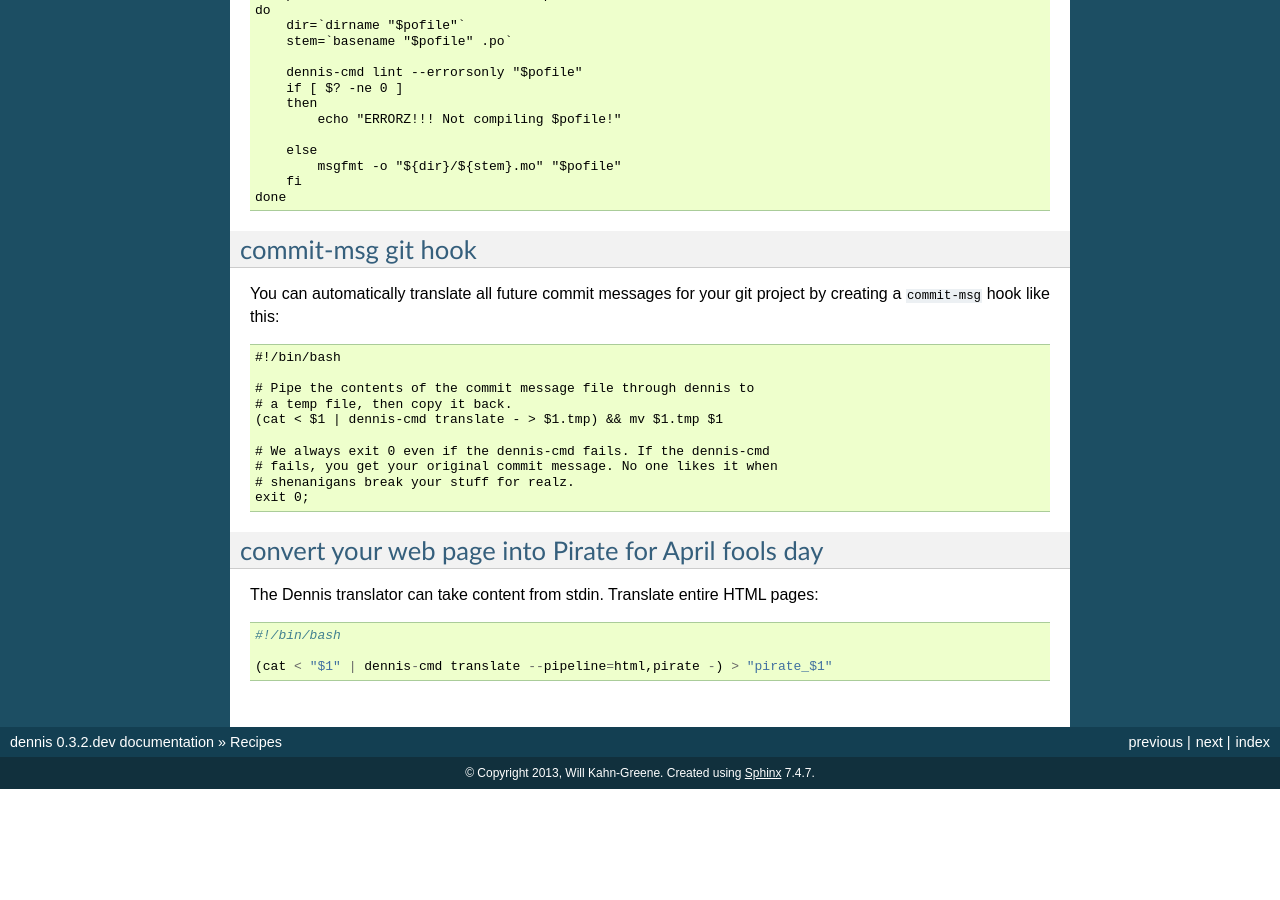
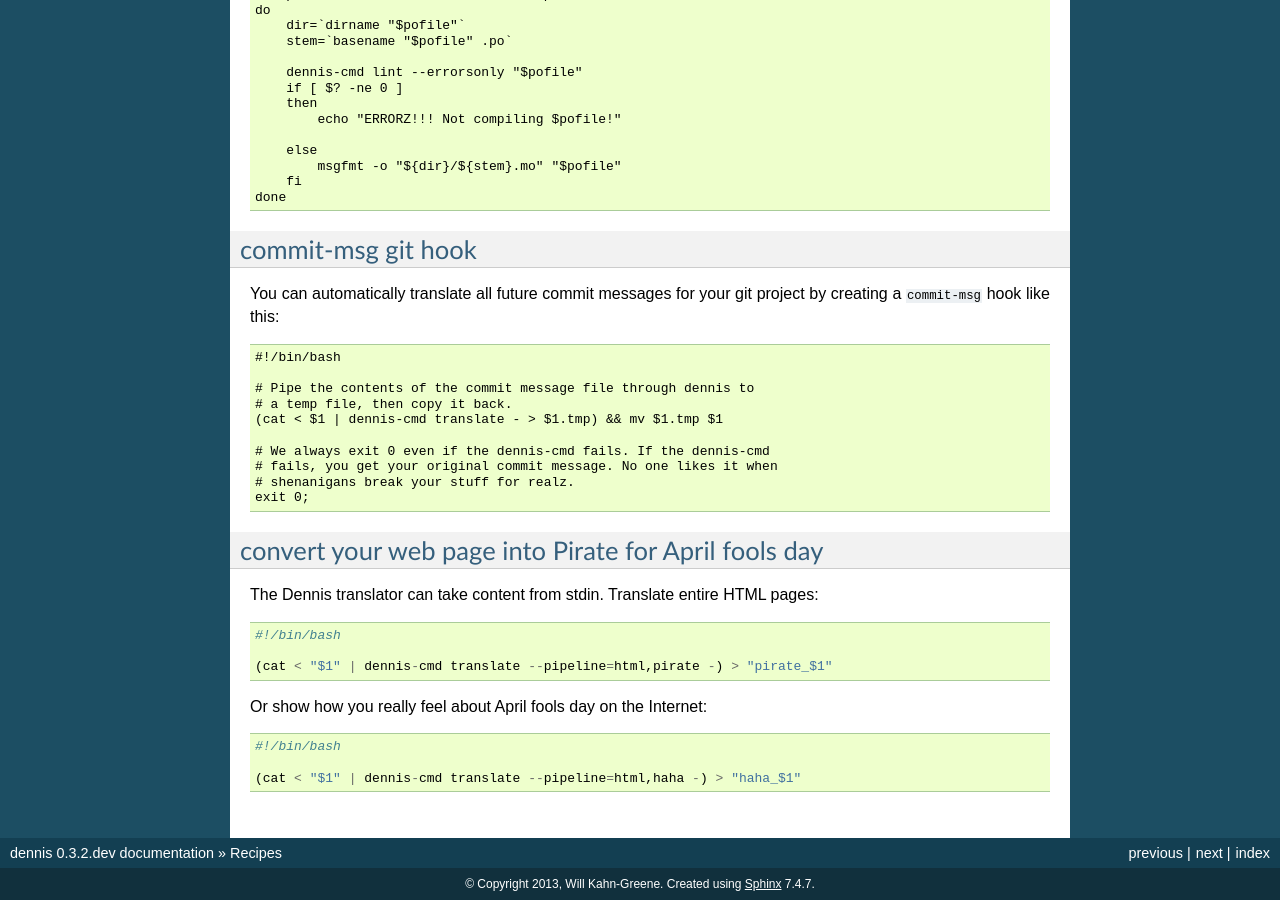
Before and after one commit to mozilla/dennis, a Sphinx documentation site: the page built from docs/recipes.rst, in a window 1280 px wide and 900 px high, scrolled down 899 px. Built offline with Sphinx 7.4.7, drawn with Linux system fonts in a browser that asks for light colours; before the commit the page ends 1688 px from its top, so only the background shows below that.

Commit message:
Add recipe fer hahar❗

```diff
--- a/docs/recipes.rst
+++ b/docs/recipes.rst
@@ -93,3 +93,10 @@ HTML pages::
     #!/bin/bash
 
     (cat < "$1" | dennis-cmd translate --pipeline=html,pirate -) > "pirate_$1"
+
+
+Or show how you really feel about April fools day on the Internet::
+
+    #!/bin/bash
+
+    (cat < "$1" | dennis-cmd translate --pipeline=html,haha -) > "haha_$1"
```
